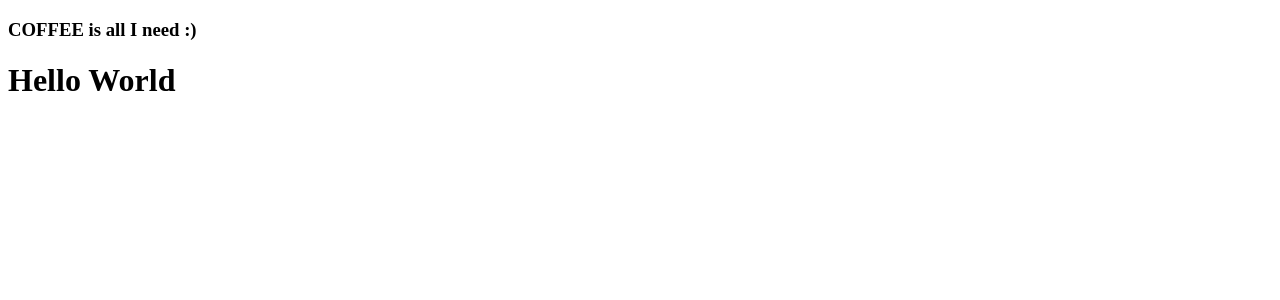
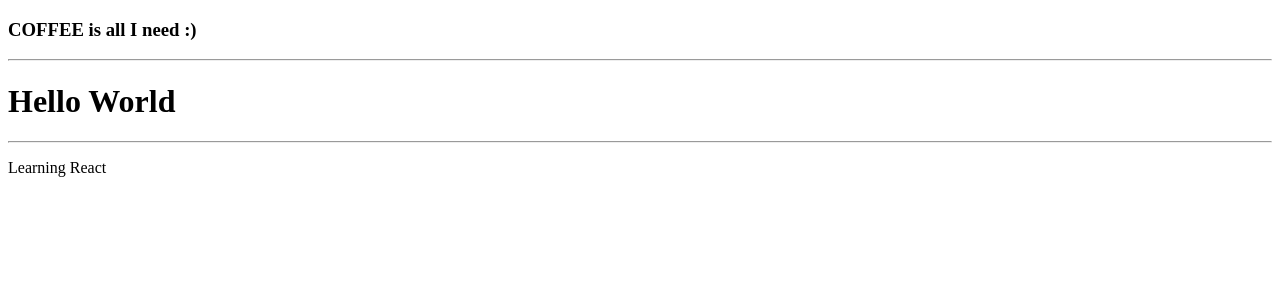
Before and after one commit to 17Swagat/REACT_LEARNING, a React (Vite) app in the folder basics_01/: page / in a window 1280 px wide. Shown: the top 300 px of the page. Built offline with nearby package versions, Linux system fonts and the light colour scheme.

Commit message:
HC: L3=> Basic Manipulation

```diff
--- a/basics_01/src/App.jsx
+++ b/basics_01/src/App.jsx
@@ -2,10 +2,12 @@ import Coffee  from "./Coffee";
 function App() {
   return (
     //<h1>xReact with VITE</h1>
-
     <>
     <Coffee />
+    <hr />
     <h1>Hello World</h1>
+    <hr />
+    <p>Learning React</p>
     </>
   )
 }
--- a/basics_01/src/main.jsx
+++ b/basics_01/src/main.jsx
@@ -1,6 +1,7 @@
 import { StrictMode } from 'react'
 import { createRoot } from 'react-dom/client'
 import App from './App.jsx'
+
 
 createRoot(document.getElementById('root')).render(
   <StrictMode>
```
